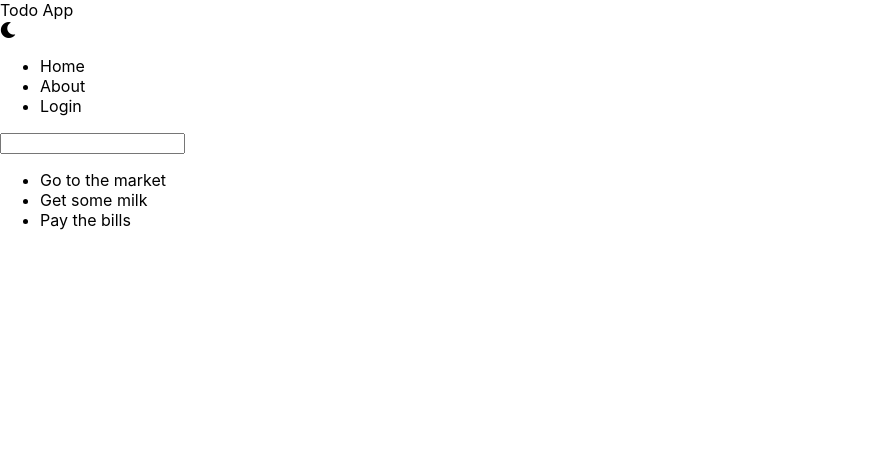
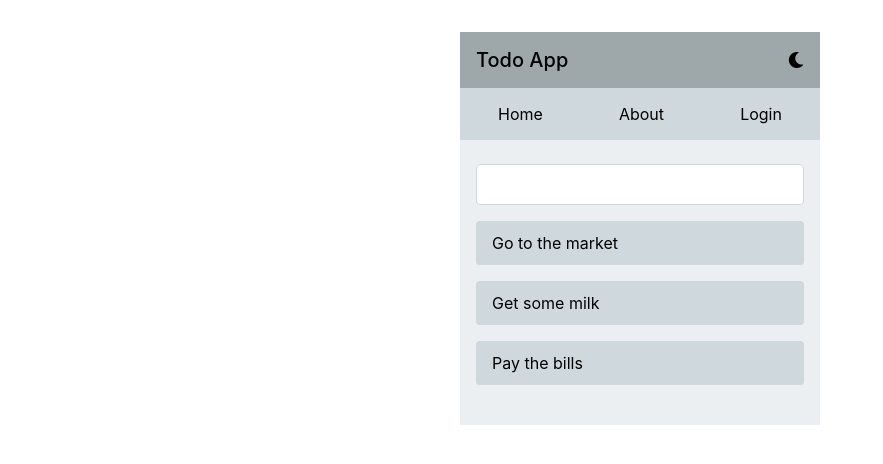
Before and after one commit to maysaorash/context-react, a React (Create React App) app: page / in a window 1280 px wide. Shown: the top 464 px of the page, without its empty margins (0-883 px from the left). Built offline with nearby package versions, Linux system fonts and the light colour scheme.

Commit message:
last commit

```diff
--- a/src/components/Navbar.js
+++ b/src/components/Navbar.js
@@ -1,15 +1,13 @@
-import React, { Component } from 'react'
+import React from 'react'
 
-class Navbar extends Component {
+class Navbar extends React.Component {
   render() {
     return (
-            <div className="navbar">
-             <ul>
+      <ul className="navbar">
         <li>Home</li>
         <li>About</li>
         <li>Login</li>
       </ul>
-            </div>
     )
   }
 }
--- a/src/components/TitleBar.js
+++ b/src/components/TitleBar.js
@@ -1,6 +1,6 @@
-import React, { Component } from 'react'
+import React from 'react';
 
-class TitleBar extends Component {
+class Titlebar extends React.Component {
   render() {
     return (
       <div className='title-bar'>
@@ -11,4 +11,4 @@ class TitleBar extends Component {
   }
 }
 
-export default TitleBar;
+export default Titlebar;
--- a/src/components/TodoList.js
+++ b/src/components/TodoList.js
@@ -1,9 +1,9 @@
-import React, { Component } from 'react'
+import React from 'react'
 
-class TodoList extends Component {
+class TodoList extends React.Component {
   render() {
     return (
-            <div>
+      <div className='todolist'>
         <input type="text"/>
         <ul>
           <li>Go to the market</li>
--- a/src/index.css
+++ b/src/index.css
@@ -10,7 +10,67 @@ body {
   -moz-osx-font-smoothing: grayscale;
 }
 
+* {
+  box-sizing: border-box;
+}
+
 code {
   font-family: source-code-pro, Menlo, Monaco, Consolas, 'Courier New',
     monospace;
 }
+
+.App {
+  max-width: 360px;
+  margin: 32px auto;
+  background-color: #ECEFF1;
+}
+
+.title-bar {
+  background-color: #9EA7AA;
+  height: 56px;
+  display: flex;
+  align-items: center;
+  justify-content: space-between;
+  padding: 0 16px;
+}
+
+.branding {
+  font-size: 20px;
+  font-weight: 500;
+}
+
+.navbar {
+  display: flex;
+  justify-content: space-around;
+  background-color: #CFD8DC;
+  margin: 0;
+  padding: 16px 0;
+}
+
+.navbar li {
+  display: inline-block;
+}
+
+.todolist {
+  padding: 24px 16px;
+}
+
+.todolist input {
+  width: 100%;
+  padding: 12px 16px;
+  border: 1px solid #CFD8DC;
+  border-radius: 4px;
+}
+
+.todolist ul {
+  padding-left: 0;
+}
+
+.todolist li {
+  list-style: none;
+  width: 100%;
+  padding: 12px 16px;
+  border-radius: 4px;
+  background-color: #CFD8DC;
+  margin-bottom: 16px;
+}
```
Lines whose indentation alone changed are shown as unchanged.
